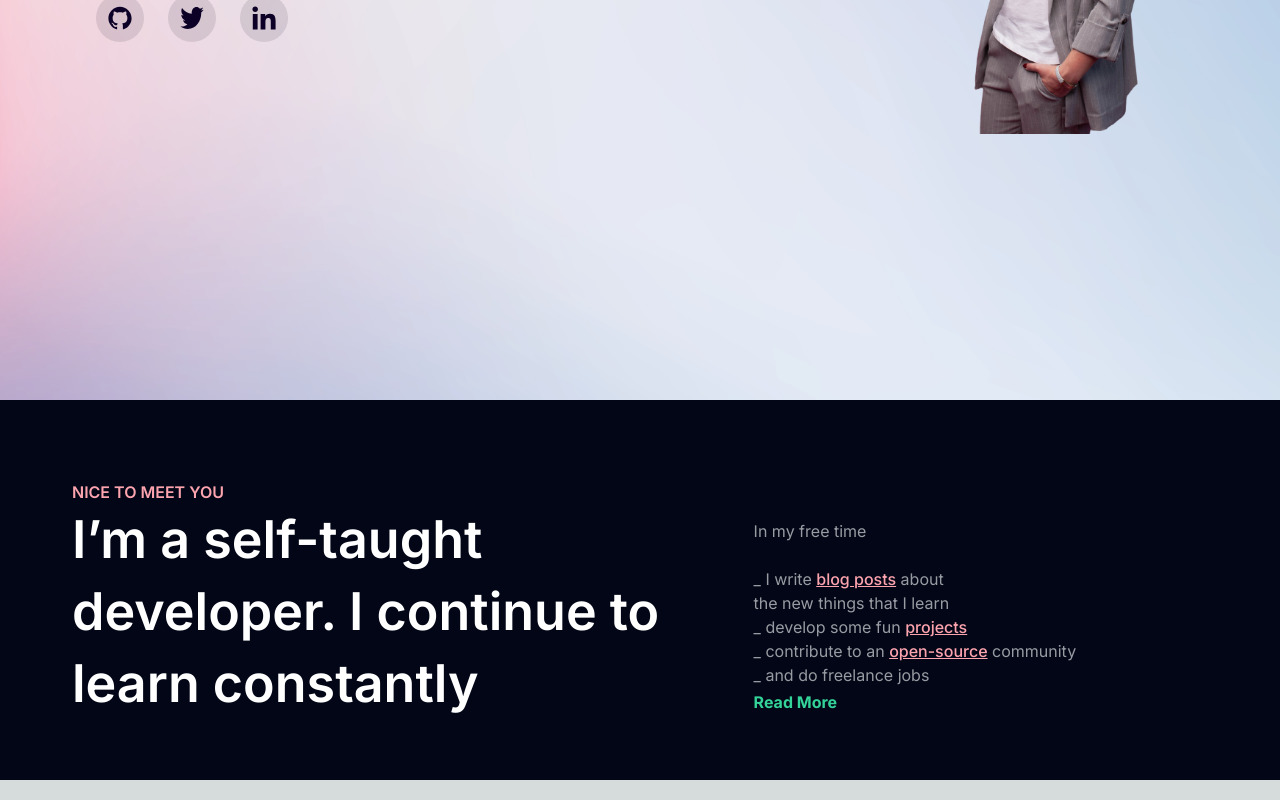
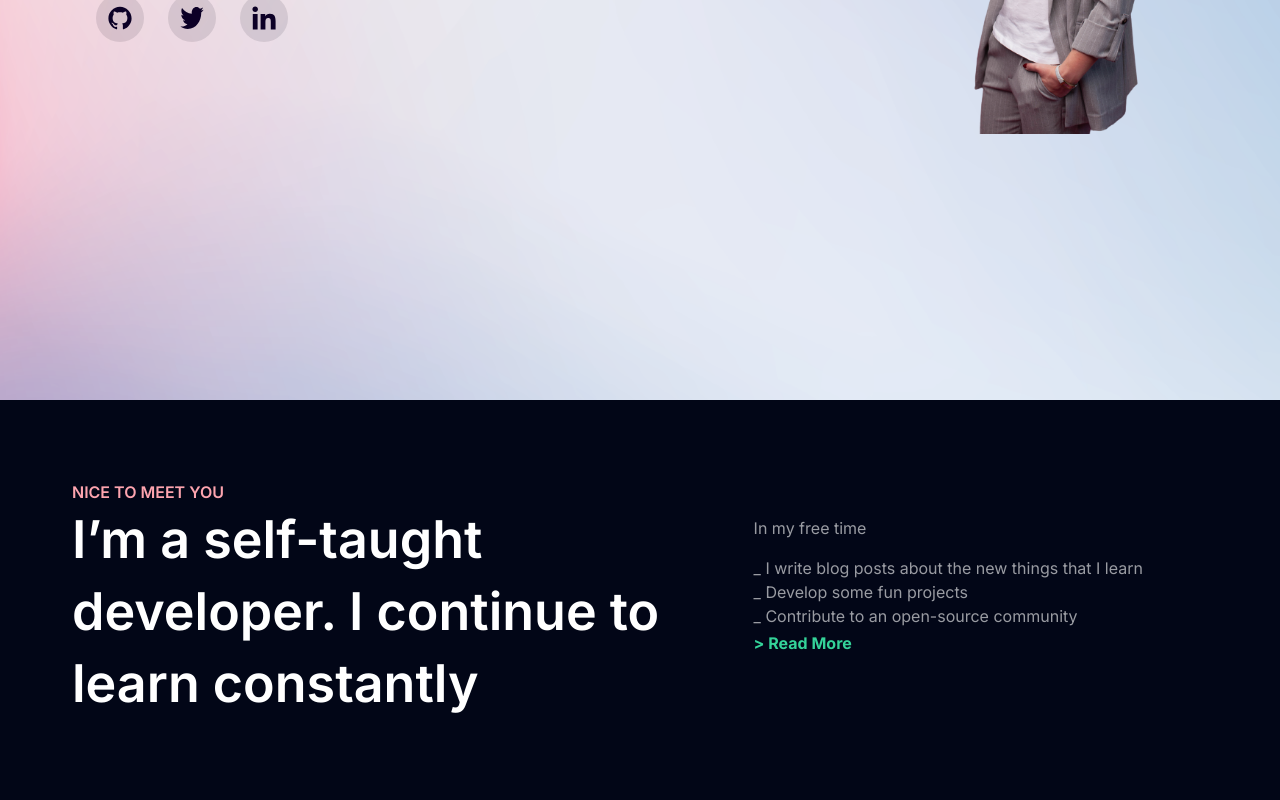
Before and after one commit to KaterinaLupacheva/ramonak.io, a Next.js app: page / in a window 1280 px wide. Shown: the part 400-1200 px from the top of the page. Built offline with nearby package versions, Linux system fonts and the light colour scheme.

Commit message:
Nice to meet you section added

```diff
--- a/app/components/NiceToMeetYou.tsx
+++ b/app/components/NiceToMeetYou.tsx
@@ -1,50 +1,26 @@
 export default function NiceToMeetYou() {
   return (
-    <div className="w-full h-[380px] py-20 bg-slate-950 flex-col justify-start items-center gap-16 inline-flex px-10">
-      <div className="h-[213px] px-8 flex-col justify-start items-start flex">
+    <div className="w-full py-20 bg-slate-950 flex-col justify-start items-start gap-16 inline-flex px-10">
+      <div className="px-8 flex-col justify-start items-start flex">
         <div className="text-rose-300 text-base font-semibold font-['Inter'] uppercase leading-normal">
           Nice to meet you
         </div>
-        <div className="self-stretch justify-start items-center inline-flex">
+        <div className="self-stretch justify-start items-start inline-flex">
           <div className="w-3/5 text-white text-[52px] font-semibold font-['Inter'] leading-[72px]">
             I’m a self-taught developer. I continue to learn constantly{" "}
           </div>
           <div className="w-2/5 pt-3 flex-col justify-start items-start inline-flex">
-            <div className="self-stretch">
-              <span className="text-white text-opacity-60 text-base font-['Fira Code']">
-                In my free time
-                <br />
-                <br />_ I write{" "}
-              </span>
-              <span className="text-rose-300 text-base font-medium font-['Fira Code'] underline">
-                blog posts
-              </span>
-              <span className="text-white text-opacity-60 text-base font-['Fira Code']">
-                {" "}
-                about <br />
-                the new things that I learn
-                <br />_ develop some fun{" "}
-              </span>
-              <span className="text-rose-300 text-base font-medium font-['Fira Code'] underline">
-                projects
-                <br />
-              </span>
-              <span className="text-white text-opacity-60 text-base font-['Fira Code']">
-                _ contribute to an{" "}
-              </span>
-              <span className="text-rose-300 text-base font-medium font-['Fira Code'] underline">
-                open-source
-              </span>
-              <span className="text-white text-opacity-60 text-base font-['Fira Code']">
-                {" "}
-                community
-                <br />_ and do freelance jobs
-              </span>
+            <div className="self-stretch text-white text-opacity-60 text-base">
+              <p className="pb-4">In my free time</p>
+              <ul className="list-none">
+                <li>_ I write blog posts about the new things that I learn</li>
+                <li>_ Develop some fun projects</li>
+                <li>_ Contribute to an open-source community</li>
+              </ul>
             </div>
-            <div className="text-emerald-400 text-base font-bold font-['Inter'] leading-[30px]">
-              {" "}
-              Read More
-            </div>
+            <p className="text-emerald-400 text-base font-bold font-['Inter'] leading-[30px]">
+              {"> "}Read More
+            </p>
           </div>
         </div>
       </div>
```
